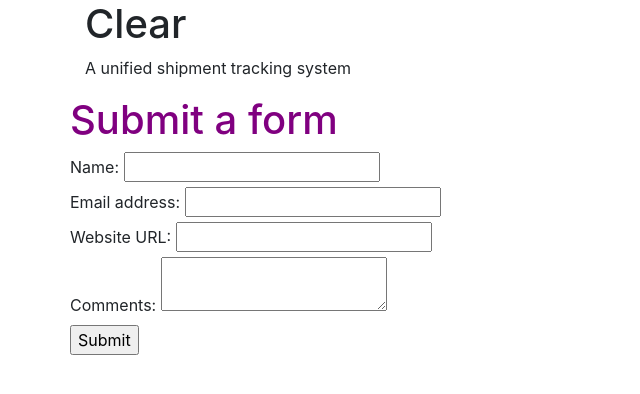
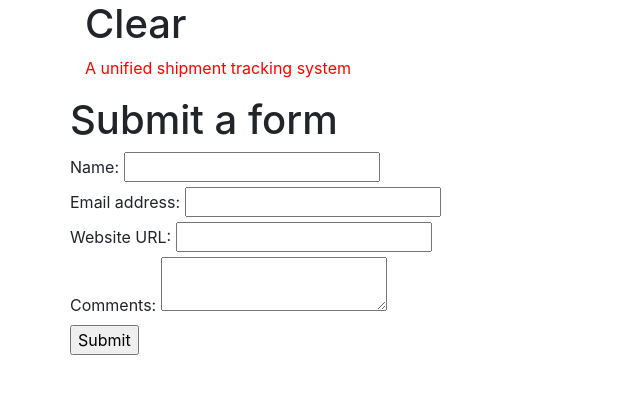
Before and after one commit to imsteev/clear, a Flask app: page / in a window 1280 px wide. Shown: the top 394 px of the page, without its empty margins (0-640 px from the left). Run offline with Flask 2, Linux system fonts and the light colour scheme; style sheets or scripts are compiled from the project's sources; some libraries are stand-ins or nearby versions.

Commit message:
setup sass

```diff
--- a/static/style.css
+++ /dev/null
@@ -1,3 +0,0 @@
-.pagetitle {
-    color: #800080;
-}
--- /dev/null
+++ b/static/style/css/style.css
@@ -0,0 +1,4 @@
+.description {
+  color: red; }
+
+/*# sourceMappingURL=style.css.map */
--- /dev/null
+++ b/static/style/scss/style.scss
@@ -0,0 +1,3 @@
+.description {
+    color: red;
+}
--- a/templates/index.html
+++ b/templates/index.html
@@ -1,7 +1,7 @@
 <html>
   <head>
     <title>Clear: Landing page</title>
-    <link rel="stylesheet" type="text/css" href="/static/style.css">
+    <link rel="stylesheet" type="text/css" href="/static/style/css/style.css">
     <script src="https://code.jquery.com/jquery-3.3.1.min.js" integrity="sha256-FgpCb/KJQlLNfOu91ta32o/NMZxltwRo8QtmkMRdAu8=" crossorigin="anonymous"></script>
     <link href="https://maxcdn.bootstrapcdn.com/bootstrap/4.0.0/css/bootstrap.min.css" rel="stylesheet" integrity="sha384-Gn5384xqQ1aoWXA+058RXPxPg6fy4IWvTNh0E263XmFcJlSAwiGgFAW/dAiS6JXm" crossorigin="anonymous">
     <script src="https://maxcdn.bootstrapcdn.com/bootstrap/4.0.0/js/bootstrap.min.js" integrity="sha384-JZR6Spejh4U02d8jOt6vLEHfe/JQGiRRSQQxSfFWpi1MquVdAyjUar5+76PVCmYl" crossorigin="anonymous"></script>
```
Also changed, not shown: 2 other files.
